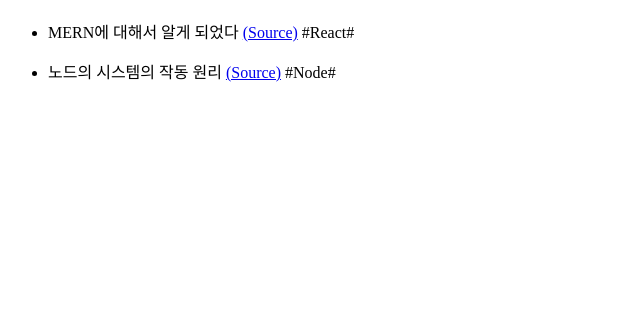
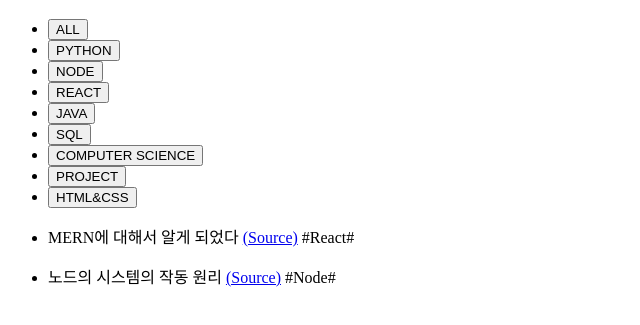
Before and after one commit to Bbokkie-recipe/Today-I-Learned, a plain HTML site: page index.html in a window 1280 px wide. Shown: the part 141-466 px from the top of the page, without its empty margins (0-640 px from the left). Drawn offline with Linux system fonts and the light colour scheme.

Commit message:
decide html section tag

```diff
--- a/index.html
+++ b/index.html
@@ -13,10 +13,27 @@
 	<script src="main.js" defer></script>
 </head>
 <body>
+	<header>
 	<img src="/imgs/til-logo.png" height="68" width="68"/>
 	<img src="/imgs/TILmark.png" height="68" width="68"/>
 	<img src="/imgs/til.png" height="68" width="68"/>
 	<h1>Today I Learned</h1>
+</header>
+<main>
+	<aside>
+	<ul>
+		 <li><button>ALL</button></li>
+		 <li><button>PYTHON</button></li>
+		 <li><button>NODE</button></li>
+		 <li><button>REACT</button></li>
+		 <li><button>JAVA</button></li>
+		 <li><button>SQL</button></li>
+		 <li><button>COMPUTER SCIENCE</button></li>
+		 <li><button>PROJECT</button></li>
+		 <li><button>HTML&CSS</button></li>
+	</ul>
+</aside>
+<section>
 <ul>
 	<li>
 		<p>MERN에 대해서 알게 되었다
@@ -31,5 +48,7 @@
 		</p>
 	</li>
 </ul>
+</section>
+</main>
 </body>
 </html>
```
